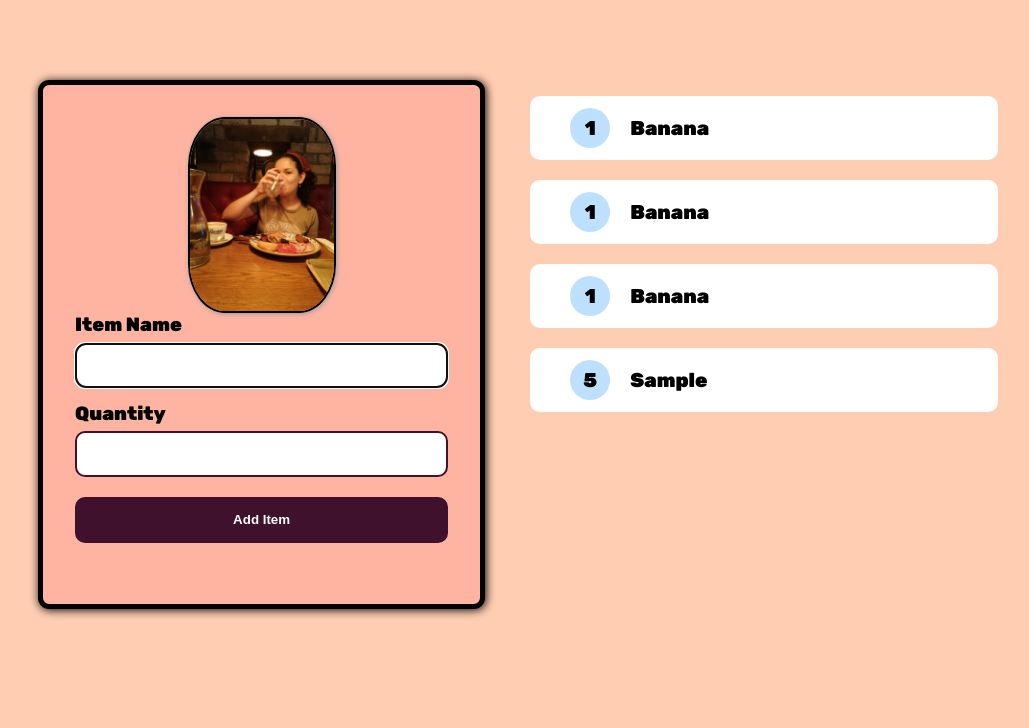
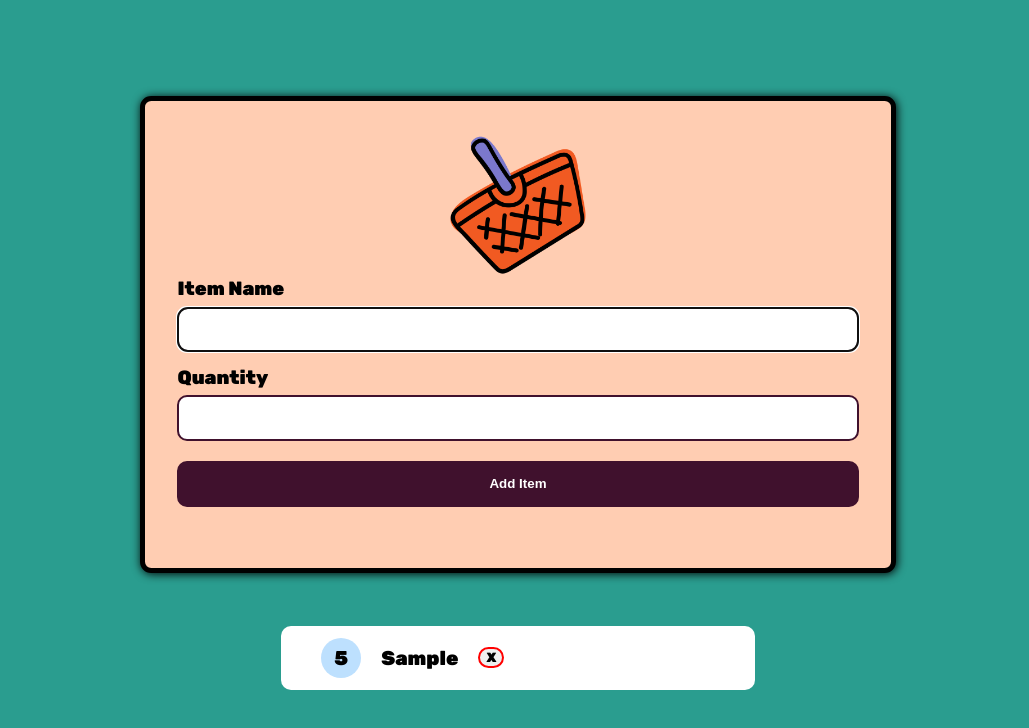
Before and after one commit to DictionaryFrancis/marketList, a plain HTML site: page index.html in a window 1280 px wide. Both pictures are taken after typing "Sample", "5" into the empty fields and a click on the input "Add Item". Shown: the whole page, without its empty margins (122-1151 px from the left). Drawn offline with Linux system fonts and the light colour scheme.

Commit message:
Update JS and Css style

```diff
--- a/index.html
+++ b/index.html
@@ -16,7 +16,7 @@
     <main role="main">
         <section>
             <div class="logo">
-                <img src="/Images/logo-img.jpeg" class="logo-img" alt="Logo">
+                <img src="/Images/buy_cart-icon.png" class="logo-img" alt="Logo">
             </div>
             <form action="" class="addItem" id="newItem">
                 <label for="item">Item Name</label>
@@ -28,9 +28,7 @@
         </section>
         <aside>
             <ul class="list" id="list">
-                <li class="item"><strong>1</strong>Banana</li>
-                <li class="item"><strong>1</strong>Banana</li>
-                <li class="item"><strong>1</strong>Banana</li>
+
             </ul>
         </aside>
 
--- a/mains.js
+++ b/mains.js
@@ -22,11 +22,15 @@ form.addEventListener('submit', (e) =>{
         "quantity": quantity.value
     }
 
+
     if(isThere) {
         actualItem.id = isThere.id
+        refreshElement(actualItem)
+
+        itens[itens.findIndex(element=> element.id === isThere.id)] = actualItem
     } else{
 
-        actualItem.id = itens.length
+        actualItem.id = itens[itens.length - 1] ? (itens[itens.length - 1]).id + 1 : 0;
 
         createElement(actualItem)
 
@@ -59,6 +63,37 @@ function createElement(item){
     newItem.appendChild(itemNumber)
     newItem.innerHTML += item.itemName
 
+    newItem.appendChild(deleteBtn(item.id))
+
     //Add name and quantity to the list
     list.appendChild(newItem)
 }
+
+
+function refreshElement(item) {
+    //Refresh itens, adding the quantity that was wrote
+    document.querySelector("[data-id='"+item.id+"']").innerHTML = item.quantity
+}
+
+function deleteBtn(id){
+    const elementBtn = document.createElement('button')
+    elementBtn.innerText = "X"
+
+    elementBtn.addEventListener('click', function(){
+        deleteElement(this.parentNode,id)
+    })
+
+    return elementBtn
+}
+
+function deleteElement(tag,id){
+    tag.remove()
+
+    //remove item from Array
+    itens.splice(itens.findIndex(element=> element.id === id),1)
+
+    console.log(itens)
+
+    //write again in the LocalStorage
+    localStorage.setItem("itens",JSON.stringify(itens))
+}
--- a/style.css
+++ b/style.css
@@ -1,24 +1,27 @@
 body,
 html {
+    background-color: #2a9d8f;
+    font-family: 'Rubik', sans-serif;
     margin: 0;
     padding: 0;
-    font-family: 'Rubik', sans-serif;
-    background-color: #ffcdb2;
 }
 
 main {
     display: flex;
+    flex-direction: column;
+    gap: 5px;
     justify-content: space-between;
-    padding: 5em 10em;
-    gap: 5px;
+    padding: 3em 3em;
+    margin: 2em auto;
 }
 
 section{
-    background-color: #ffb4a2;
+    background-color: #ffcdb2;
+    border: 5px solid black;
+    border-radius: .7em;
+    box-shadow: 1px 1px 10px #000;
     padding: 2em;
-    border: 5px solid black;
-    box-shadow: 1px 1px 10px #000;
-    border-radius: .7em;
+    margin: 1em auto;
 }
 
 .logo{
@@ -27,26 +30,29 @@ section{
 
 .logo-img {
     width: 9em;
-    border-radius: 25%;
-    border: 2px solid black;
-    box-shadow: 1px 1px 5px #999;
-
+    border: none;
 }
 
 input {
-    width: 100%;
+    cursor: pointer;
+    border: 2px solid #40112D;
+    border-radius: 10px;
     box-sizing: border-box;
+    font-weight: bold;
     margin: 0.5em 0 1em;
     padding: 1em 0.5em;
-    border-radius: 10px;
-    border: 2px solid #40112D;
-    font-weight: bold;
-    cursor: pointer;
+    width: 100%;
 }
 
 label {
+    font-size: 1.2em;
     font-weight: bold;
-    font-size: 1.2em;
+}
+
+aside{
+    margin: 1em auto;
+    min-width: 380px;
+    width: 40%;
 }
 
 .register {
@@ -60,28 +66,40 @@ label {
     background-color: #6d6875;
 }
 
+ul{
+    padding: 0;
+}
+
 .item {
-    list-style: none;
-    padding: 0.6em 2em;
+    align-items: center;
     background: #FFFFFF;
     border-radius: 10px;
-    margin: 0 0 1em;
-    width: 100%;
     box-sizing: border-box;
     display: inline-flex;
-    align-items: center;
-    gap: 1em;
     font-size: 20px;
     font-weight: bold;
+    gap: 1em;
+    list-style: none;
+    margin: 0 0 1em;
+    padding: 0.6em 2em;
+    width: 100%;
 }
 
 .item strong {
+    align-items: center;
+    background: #bde0fe;
     border-radius: 50%;
     display: flex;
-    align-items: center;
+    font-weight: bold;
+    height: 40px;
     justify-content: center;
     width: 40px;
-    height: 40px;
-    Background: #bde0fe;
+}
+
+button{
+    cursor: pointer;
+    border: 2px solid red;
+    border-radius: 2em;
     font-weight: bold;
+    font-family: 'Rubik', sans-serif;
 }
```
